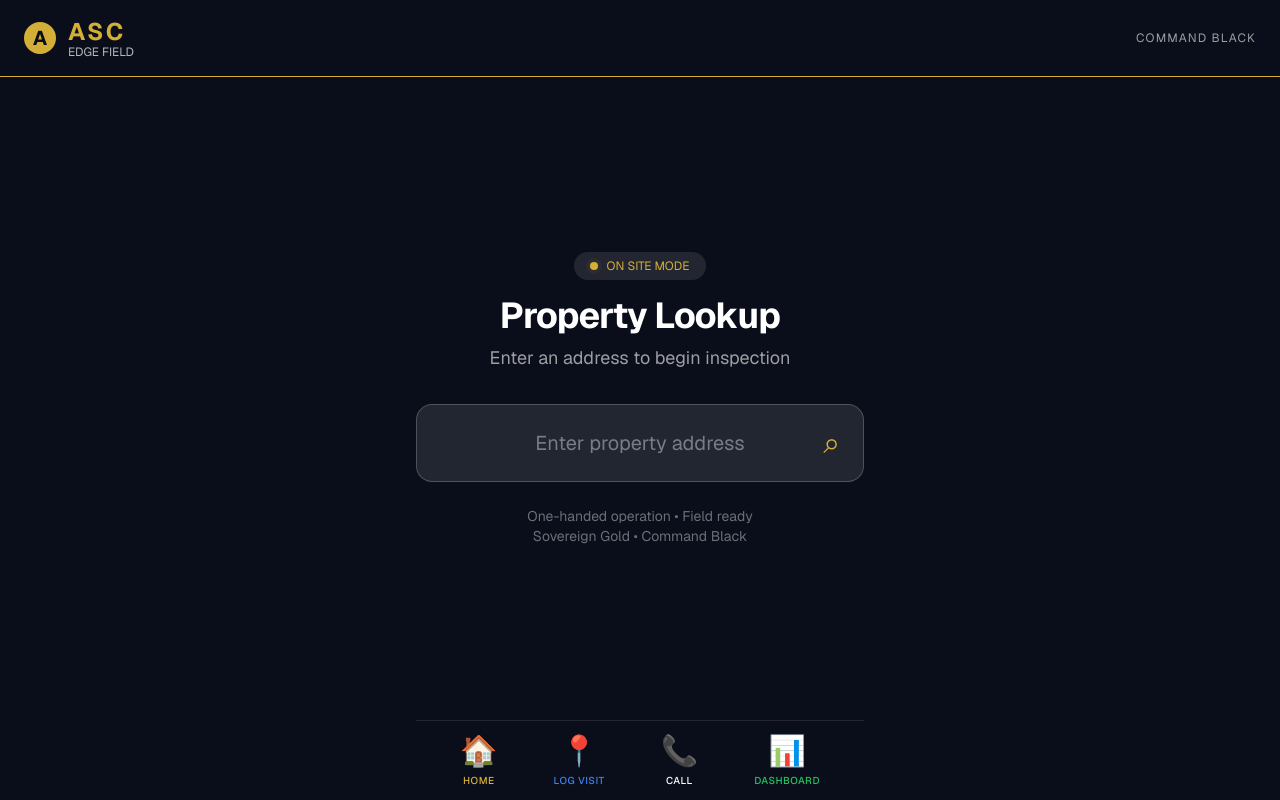
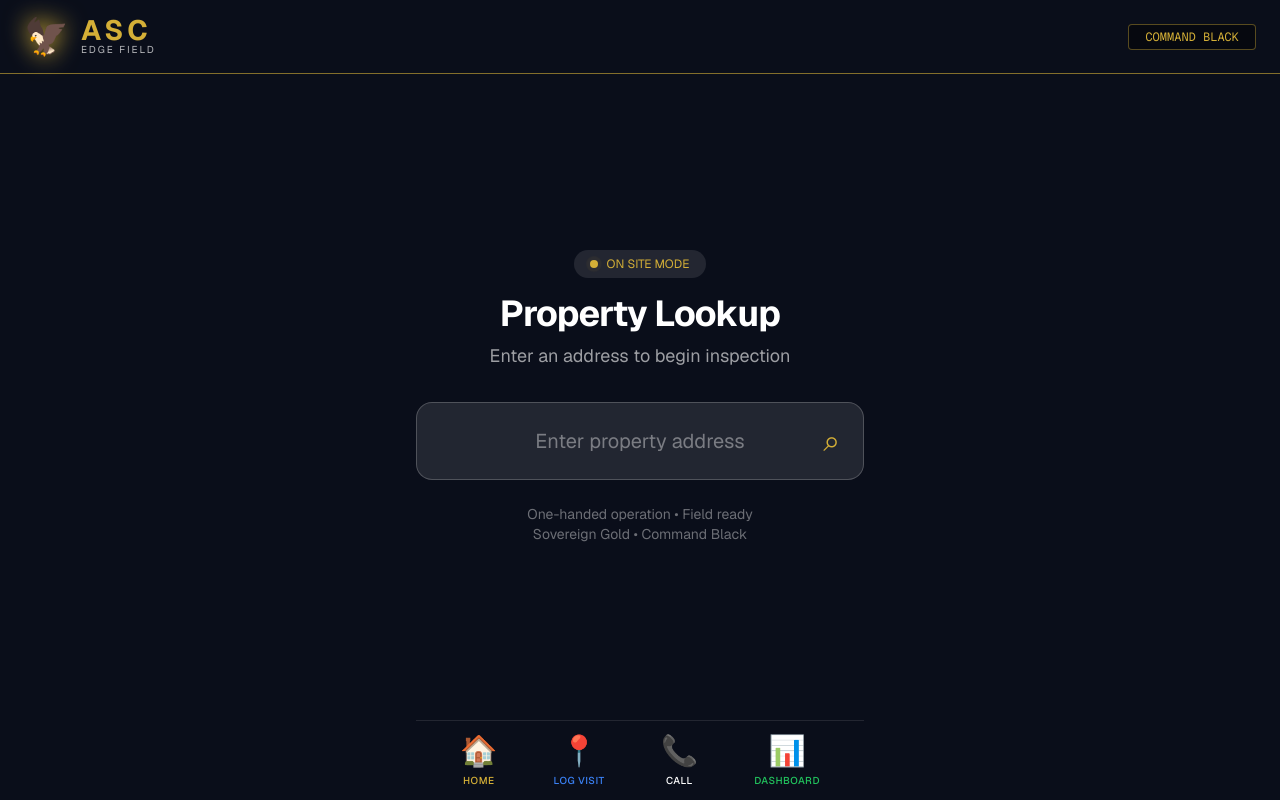
Before and after one commit to Ascedge/asc-edge-field-prod, a Next.js app: page / in a window 1280 px wide. Built offline with nearby package versions, Linux system fonts and the light colour scheme.

Commit message:
Task 8.1 v2: eagle logo + bigger touch targets + ON SITE pill

```diff
--- a/app/page.tsx
+++ b/app/page.tsx
@@ -1,16 +1,16 @@
 export default function Home() {
   return (
     <div className="min-h-screen bg-[#0a0e1a] text-white flex flex-col">
-      {/* ASC EDGE Header */}
-      <header className="bg-[#0a0e1a] border-b border-[#d4af37] py-4 px-6 flex items-center justify-between">
+      {/* ASC EDGE Header with eagle branding */}
+      <header className="bg-[#0a0e1a] border-b border-[#d4af37]/60 py-4 px-6 flex items-center justify-between">
         <div className="flex items-center gap-3">
-          <div className="w-8 h-8 bg-[#d4af37] rounded-full flex items-center justify-center text-[#0a0e1a] font-bold text-xl">A</div>
+          <div className="text-4xl drop-shadow-[0_0_12px_#d4af37]">🦅</div>
           <div>
-            <div className="text-[#d4af37] font-bold tracking-widest text-2xl">ASC</div>
-            <div className="text-xs text-white/70 -mt-1">EDGE FIELD</div>
+            <div className="text-[#d4af37] font-bold tracking-[4px] text-[28px] leading-none">ASC</div>
+            <div className="text-[10px] text-white/70 tracking-[2px] -mt-0.5">EDGE FIELD</div>
           </div>
         </div>
-        <div className="text-xs uppercase tracking-widest text-white/60">Command Black</div>
+        <div className="px-4 py-1 text-xs font-mono border border-[#d4af37]/40 rounded bg-black/40 text-[#d4af37]">COMMAND BLACK</div>
       </header>
 
       {/* Main Content - Mobile-first, centered search */}
--- a/package.json
+++ b/package.json
@@ -22,6 +22,7 @@
     "eslint": "^9",
     "eslint-config-next": "16.2.7",
     "tailwindcss": "^4",
+    "tsx": "^4.22.4",
     "typescript": "^5"
   }
 }
```
Also changed, not shown: 1 other file (tests, documents, lock files or other folders).
